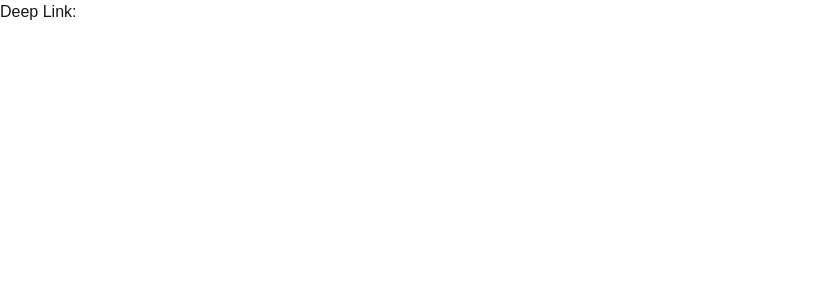
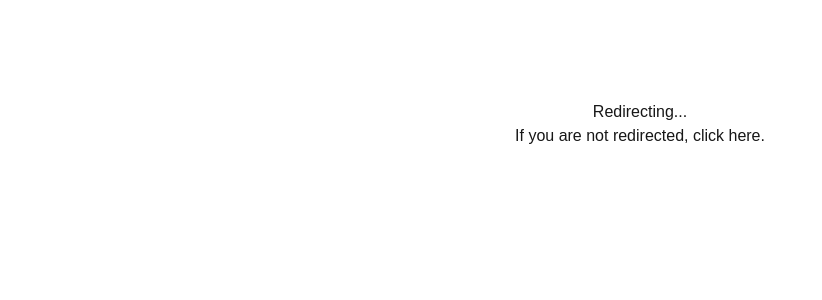
Before and after one commit to bubbles2109/pilgrimpal, a Next.js app: page / in a window 1280 px wide. Shown: the top 300 px of the page, without its empty margins (0-822 px from the left). Built offline with nearby package versions, Linux system fonts and the light colour scheme.

Commit message:
init commit

```diff
--- a/app/page.tsx
+++ b/app/page.tsx
@@ -1,19 +1,23 @@
-'use client';
+import { useEffect } from 'react';
+import { useRouter } from 'next/router';
 
-import { Suspense } from 'react';
-import { useSearchParams } from 'next/navigation';
+const Page = () => {
+  const router = useRouter();
+  const { deepLink } = router.query;  // lấy deepLink từ query params
 
-export default function Page() {
+  useEffect(() => {
+    if (deepLink) {
+      // Chuyển hướng đến deep link
+      window.location.href = deepLink as string;
+    }
+  }, [deepLink]);
+
   return (
-    <Suspense fallback={<div>Loading...</div>}>
-      <ComponentWithSearchParams />
-    </Suspense>
+    <div style={{ textAlign: 'center', marginTop: 100 }}>
+      <h1>Redirecting...</h1>
+      <p>If you are not redirected, <a href={deepLink as string}>click here</a>.</p>
+    </div>
   );
-}
+};
 
-function ComponentWithSearchParams() {
-  const searchParams = useSearchParams();
-  const deepLink = searchParams.get('deepLink');
-
-  return <div>Deep Link: {deepLink}</div>;
-}
+export default Page;
```
